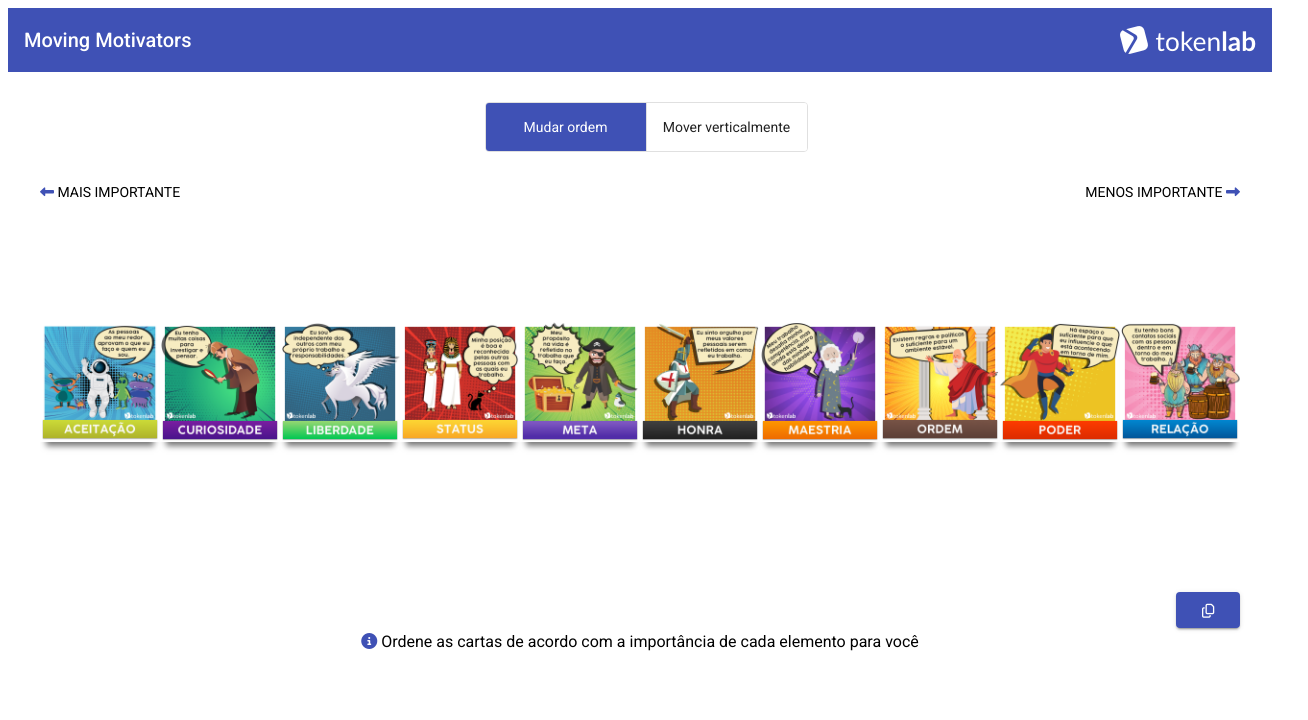
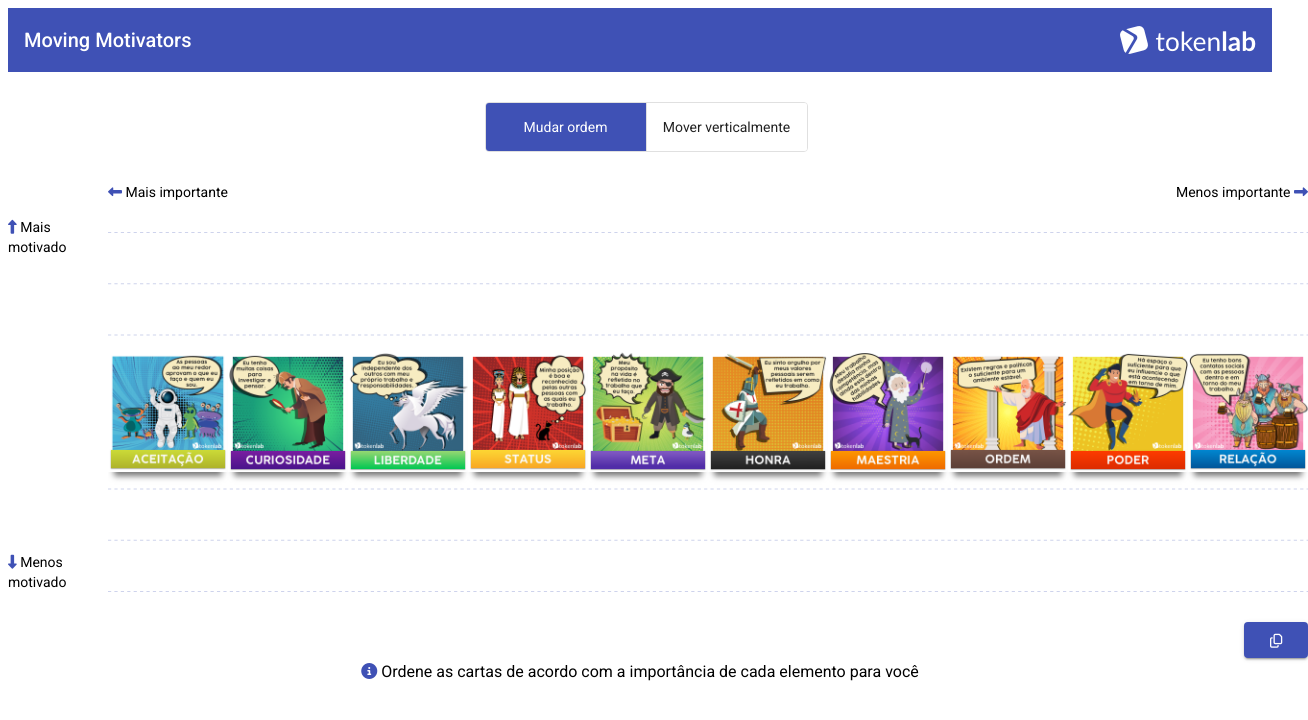
Before and after one commit to rafall/moving-motivators, an Angular app: page / in a window 1280 px wide. Shown: the top 720 px of the page, 1308 px wide, since content can reach past the window. Built offline with nearby package versions, Linux system fonts and the light colour scheme.

Commit message:
Creates vertical scale on background

```diff
--- a/src/app/app.component.html
+++ b/src/app/app.component.html
@@ -11,11 +11,17 @@
   </mat-button-toggle-group>
 </div>
 
-<div class="less-more main-container">
-  <span><i class="fas fa-long-arrow-alt-left"></i> MAIS IMPORTANTE</span><span>MENOS IMPORTANTE <i class="fas fa-long-arrow-alt-right"></i></span>
+<div class="main-container">
+  <div class="less-more-vertical">
+    <span><i class="fas fa-long-arrow-alt-up"></i> Mais motivado</span><span><i class="fas fa-long-arrow-alt-down"></i> Menos motivado</span>
   </div>
 
-<div class="boundary main-container">
+  <div>
+    <div class="less-more-horizontal">
+      <span><i class="fas fa-long-arrow-alt-left"></i> Mais importante</span><span>Menos importante <i class="fas fa-long-arrow-alt-right"></i></span>
+    </div>
+
+    <div class="boundary">
       <!-- mover horizontalmente -->
       <div *ngIf="editOrder" cdkDropList cdkDropListOrientation="horizontal" class="example-list" (cdkDropListDropped)="drop($event)">
         <div class="example-box change-order" *ngFor="let card of cards" cdkDragBoundary=".example-list" cdkDrag>
@@ -38,6 +44,9 @@
         </div>
       </div>
     </div>
+  </div>
+
+</div>
 
 <div class="main-container clipboard-container">
   <button mat-raised-button id="clipboard-button" color="primary" (click)="copyToClipboard()" matTooltip="Você pode copiar ordem em tabela, e colar em um Excel, Google Sheets, etc..."><i class="far fa-copy"></i></button>
--- a/src/app/app.component.scss
+++ b/src/app/app.component.scss
@@ -1,6 +1,7 @@
 .main-container {
-  width: 2000px;
+  width: 2100px;
   margin: auto;
+  display: flex;
 }
 
 .clipboard-container {
@@ -8,10 +9,20 @@
   justify-content: flex-end;
 }
 
-.less-more {
+.less-more-horizontal {
   display: flex;
   justify-content: space-between;
   margin-top: 30px;
+  margin-bottom: 30px;
+}
+
+.less-more-vertical {
+  display: flex;
+  flex-direction: column;
+  justify-content: space-between;
+
+  margin-right: 30px;
+  padding-top: 5%;
 }
 
 .toggle {
@@ -30,6 +41,9 @@
 .boundary {
   width: 100%;
   height: 600px;
+
+  background-image: url("/assets/vertical-scale.svg");
+  background-size: cover;
 }
 
 #clipboard-button {
@@ -46,7 +60,6 @@
   height: 100%;
   display: flex;
   flex-direction: row;
-  background: white;
   border-radius: 4px;
   overflow-x: auto;
 }
@@ -114,7 +127,7 @@
   }
 
   .main-container {
-    width: 1500px;
+    width: 1600px;
   }
 }
 
@@ -132,6 +145,6 @@
     height: 360px;
   }
   .main-container {
-    width: 1200px;
+    width: 1300px;
   }
 }
--- a/src/styles.scss
+++ b/src/styles.scss
@@ -21,6 +21,8 @@ mat-button-toggle-group {
 
 .fa-long-arrow-alt-right,
 .fa-long-arrow-alt-left,
+.fa-long-arrow-alt-up,
+.fa-long-arrow-alt-down,
 .fa-info-circle {
   color: #3f51b5;
 }
```
Also changed, not shown: src/assets/vertical-scale.svg (added). Lines whose indentation alone changed are shown as unchanged.
